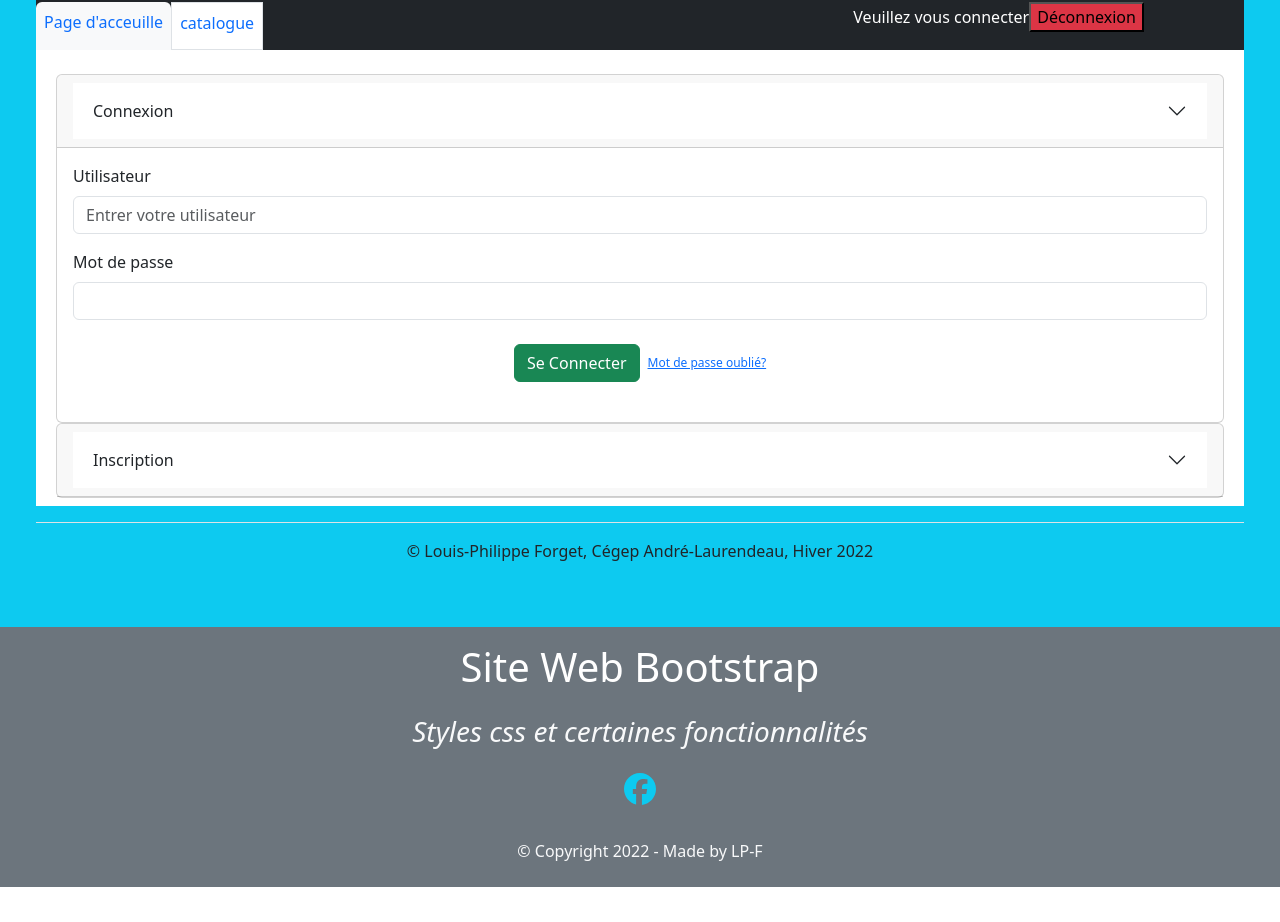
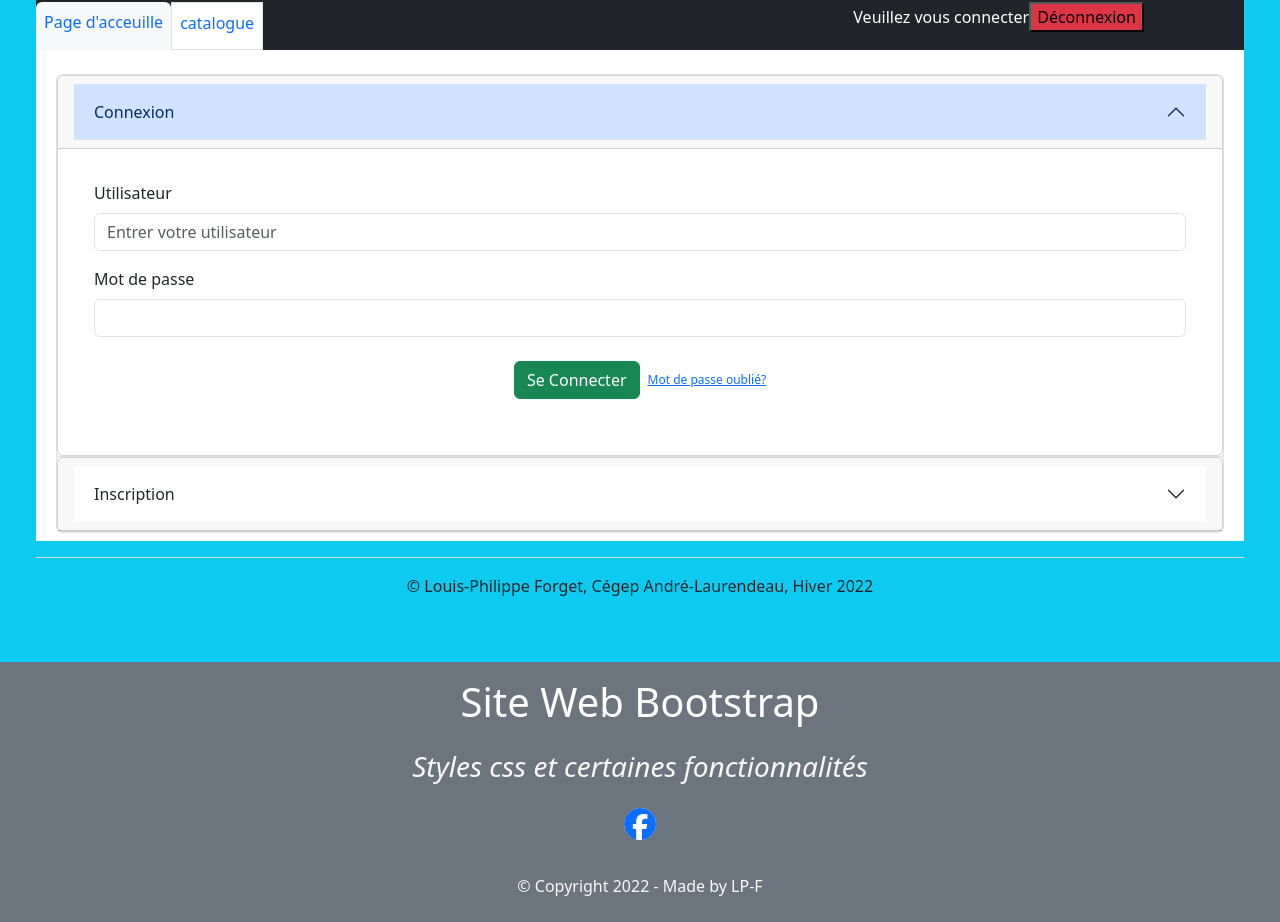
Before and after one commit to th3qu1x0t1c0n3/porfolio, a React (Create React App) app: page /MiniGame in a window 1280 px wide. Shown: the part 283-1205 px from the top of the page. Before the commit the page ends 1170 px from the top, so only its background shows below. Built offline with nearby package versions, Linux system fonts and the light colour scheme.

Commit message:
Accordion à fix

```diff
--- a/src/components/games/MiniGame.tsx
+++ b/src/components/games/MiniGame.tsx
@@ -14,13 +14,14 @@ function MiniGame() {
             <div className="row pt-4 p-2 bg-white">
                 <div className="col">
                     <Accordion defaultActiveKey="0">
+                        <Accordion.Item eventKey="0">
                             <Card>
                                 <Card.Header>
                                     <Accordion.Button as={Button} variant="outline-primary" eventKey="0">
                                         Connexion
                                     </Accordion.Button>
                                 </Card.Header>
-                            <Accordion.Collapse eventKey="0">
+                                <Accordion.Body>
                                     <Card.Body>
                                         <Form className="mb-4" autoComplete="off">
                                             <Form.Group className="mb-3" controlId="user">
@@ -41,16 +42,18 @@ function MiniGame() {
                                             </div>
                                         </Form>
                                     </Card.Body>
-                            </Accordion.Collapse>
+                                </Accordion.Body>
                             </Card>
+                        </Accordion.Item>
 
+                        <Accordion.Item eventKey="1">
                             <Card>
                                 <Card.Header>
                                     <Accordion.Button as={Button} variant="outline-primary" eventKey="1">
                                         Inscription
                                     </Accordion.Button>
                                 </Card.Header>
-                            <Accordion.Collapse eventKey="1">
+                                <Accordion.Body>
                                     <Card.Body>
                                         <Form autoComplete="off">
                                             <Form.Group className="mb-3" controlId="userIn">
@@ -75,8 +78,9 @@ function MiniGame() {
                                             </div>
                                         </Form>
                                     </Card.Body>
-                            </Accordion.Collapse>
+                                </Accordion.Body>
                             </Card>
+                        </Accordion.Item>
                     </Accordion>
                 </div>
             </div>
--- a/src/components/layout/Footer.tsx
+++ b/src/components/layout/Footer.tsx
@@ -14,7 +14,7 @@ function Footer() {
                         <h3 className="text-light fw-light fst-italic mb-3">{t('footer.desc')}</h3>
                         <div className="py-2">
                             <a target="_blank" rel="noreferrer" href="https://www.facebook.com/louisphilippe.forget.12">
-                                <FontAwesomeIcon icon={faFacebook} className="fab fa-facebook fa-2x text-info mx-3"></FontAwesomeIcon>
+                                <FontAwesomeIcon icon={faFacebook} className="fab fa-facebook fa-2x text-primary bg-white rounded rounded-5 mx-3"></FontAwesomeIcon>
                             </a>
                         </div>
                         <p className="text-light py-4 m-0">{t('footer.copyright')}</p>
```
Lines whose indentation alone changed are shown as unchanged.
